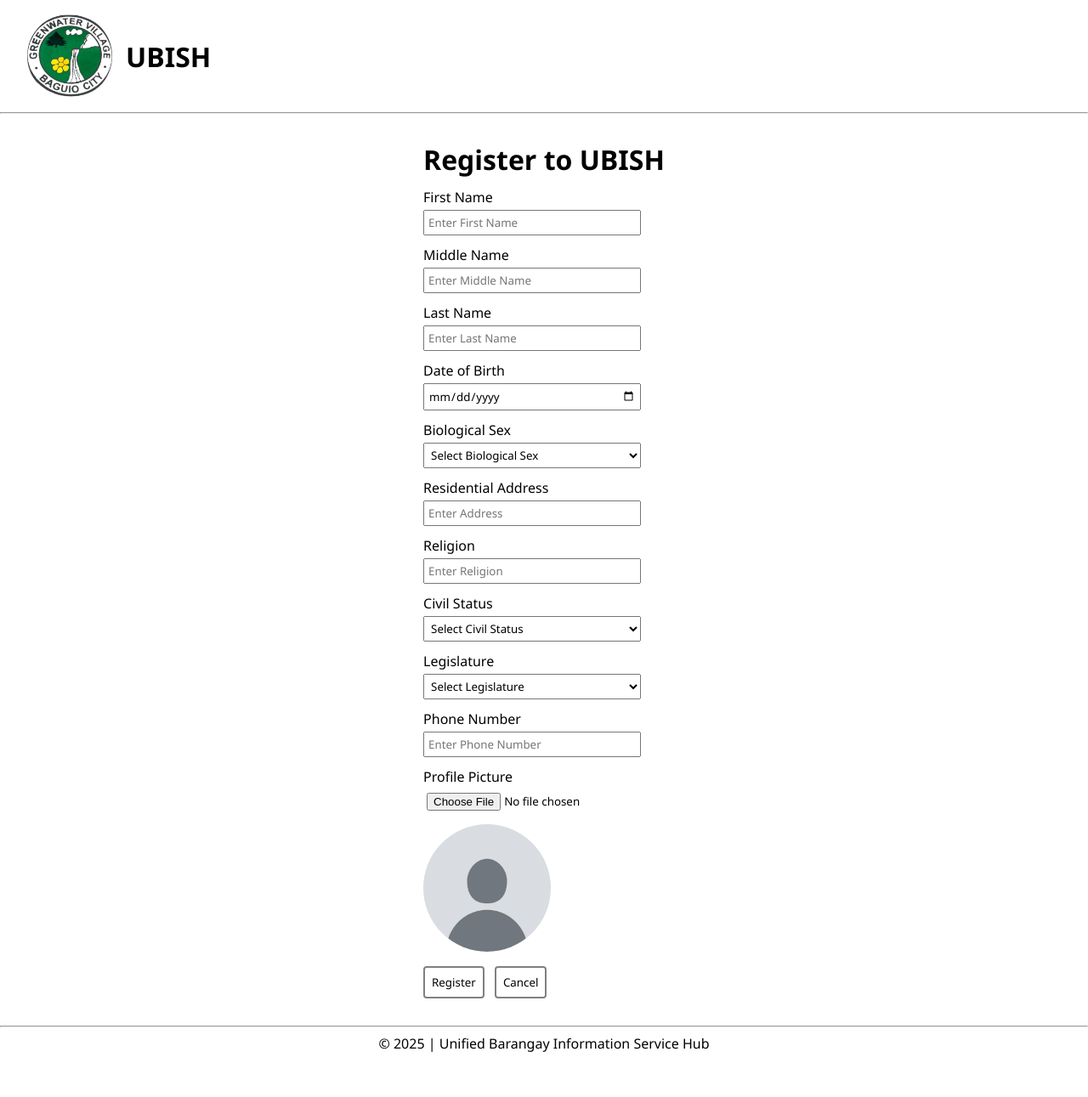
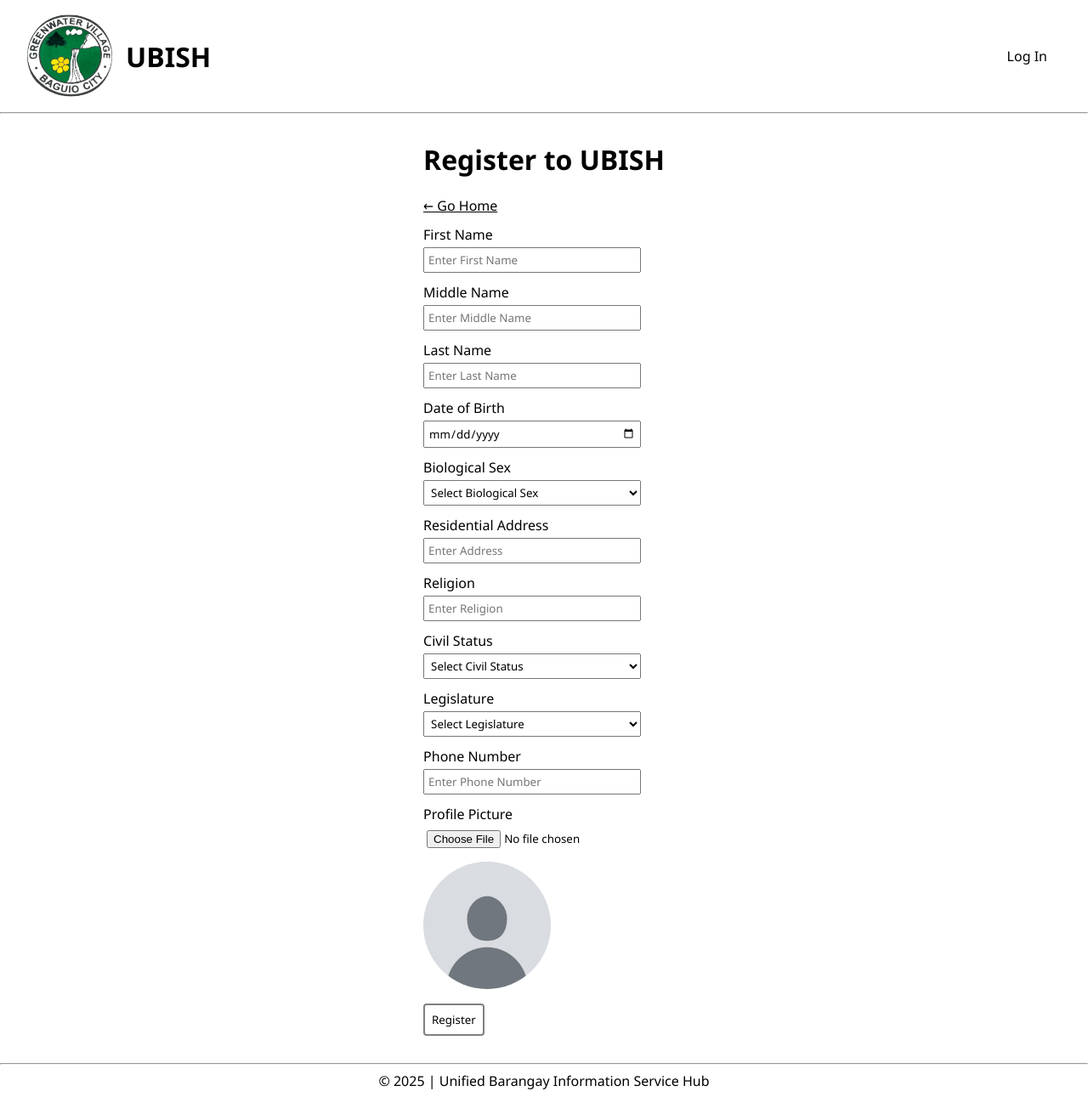
Before and after one commit to SzenInso/UBISH-BarangaySystem, a PHP site: page /pages/account/register.php in a window 1280 px wide. Shown: the whole page at 85% size. Before the commit the page ends 1238 px from the top, so only its background shows below. Run offline with PHP 8.4, Linux system fonts and the light colour scheme.

Commit message:
Edit: Nav redirection

```diff
--- a/assets/css/style.css
+++ b/assets/css/style.css
@@ -66,6 +66,9 @@ form {
 }
 .login-form button:hover {
     background-color: lightgray;
+}
+.login-form a, .signup-form a {
+    color: black;
 }
 .login-credentials {
     margin: 12px 0;
--- a/index.php
+++ b/index.php
@@ -18,7 +18,7 @@
     <meta charset="UTF-8">
     <meta name="viewport" content="width=device-width, initial-scale=1.0">
     <link rel="stylesheet" href="assets/css/style.css">
-    <title>Homepage</title>
+    <title>UBISH | Homepage</title>
 </head>
 <body>
     <header>
--- a/pages/account/register.php
+++ b/pages/account/register.php
@@ -122,11 +122,6 @@
             }
         }
     }
-
-    if (isset($_POST['cancel'])) {
-        header('location:../../index.php');
-        exit;
-    }
 ?>
 
 <!DOCTYPE html>
@@ -135,7 +130,7 @@
     <meta charset="UTF-8">
     <meta name="viewport" content="width=device-width, initial-scale=1.0">
     <link rel="stylesheet" href="../../assets/css/style.css">
-    <title>Register Page</title>
+    <title>UBISH Dashboard | Employee Registration</title>
 </head>
 <body>
     <header>
@@ -144,13 +139,21 @@
                 <img src="../../assets/img/greenwater-village-logo.jpg" alt="Greenwater Village Logo">
                 <h1>UBISH</h1>
             </div>
+            <nav>
+                <ul>
+                    <li>
+                        <a href="../account/login.php">Log In</a>
+                    </li>
+                </ul>
+            </nav>
         </div>
         <hr>
     </header>
     <main>
         <form method="POST" enctype="multipart/form-data">
             <div class="signup-form">
-                <h1>Register to UBISH</h1>
+                <h1>Register to UBISH</h1><br>
+                <a href="../../index.php">← Go Home</a>
                 <div class="signup-credentials">
                     <p>First Name</p>
                     <input type="text" name="fname" placeholder="Enter First Name">
@@ -226,7 +229,6 @@
                 </div>
                 <div class="signup-btns">
                     <button name="register">Register</button>
-                    <button id="cancel" name="cancel">Cancel</button>
                 </div>
             </div>
         </form>
--- a/pages/account/signup.php
+++ b/pages/account/signup.php
@@ -51,7 +51,7 @@
     <meta charset="UTF-8">
     <meta name="viewport" content="width=device-width, initial-scale=1.0">
     <link rel="stylesheet" href="../../assets/css/style.css">
-    <title>Sign Up Page</title>
+    <title>UBISH Dashboard | Sign Up</title>
 </head>
 <body>
     <header>
```
Also changed, not shown: pages/account/login.php (+3 -8 lines).
